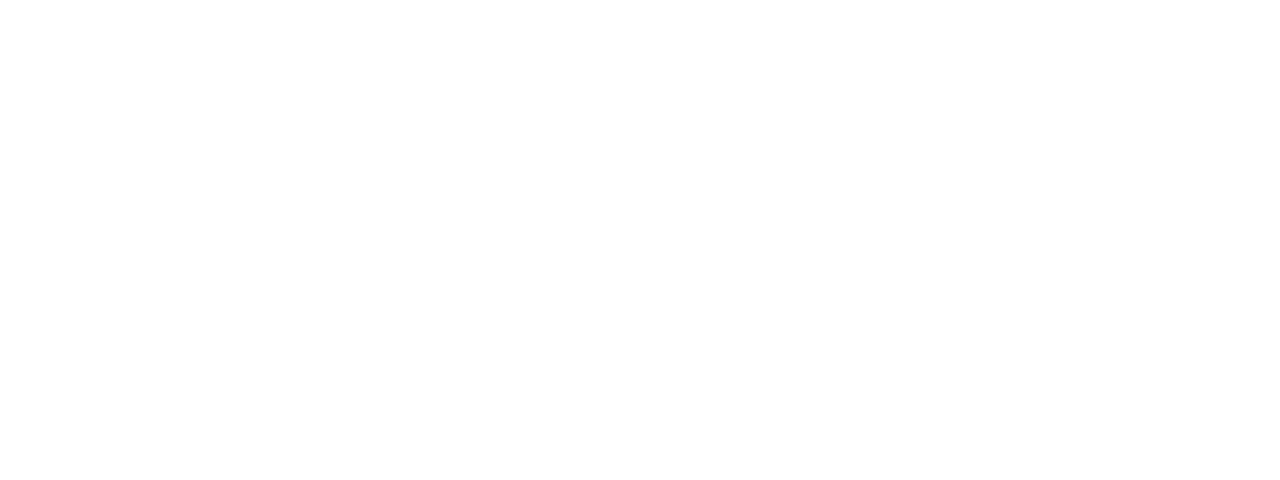
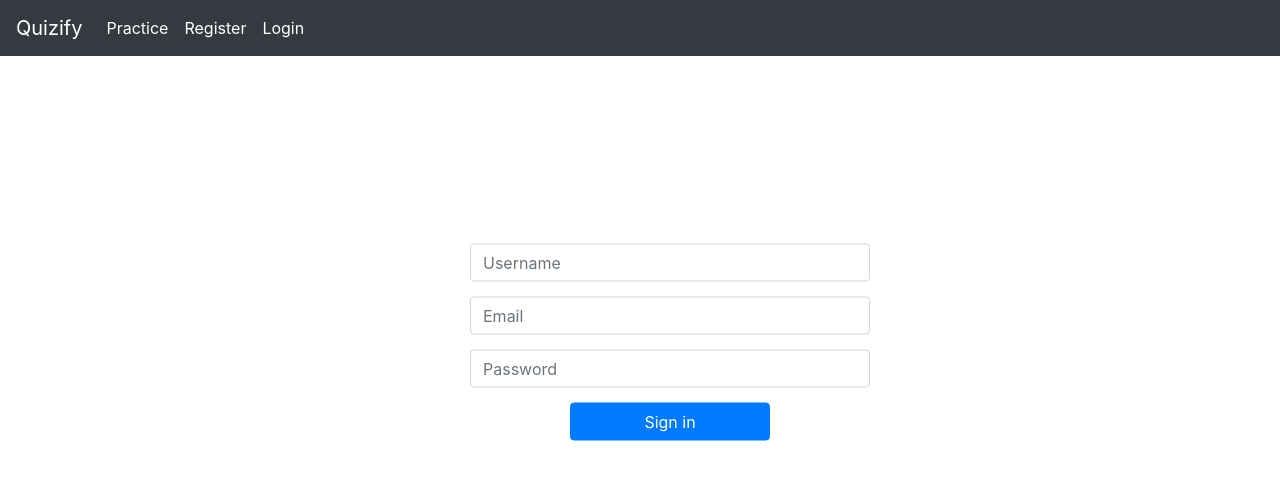
Before and after one commit to Rookxc/quiz-app, a React (Create React App) app in the folder frontend/: page /register in a window 1280 px wide. Shown: the top 480 px of the page. Built offline with nearby package versions, Linux system fonts and the light colour scheme.

Commit message:
Added landing page + read desc
Done with registration and login.

```diff
--- a/frontend/package.json
+++ b/frontend/package.json
@@ -3,6 +3,10 @@
   "version": "0.1.0",
   "private": true,
   "dependencies": {
+    "@fortawesome/fontawesome-svg-core": "^1.2.36",
+    "@fortawesome/free-brands-svg-icons": "^5.15.4",
+    "@fortawesome/free-solid-svg-icons": "^5.15.4",
+    "@fortawesome/react-fontawesome": "^0.1.15",
     "@testing-library/jest-dom": "^5.11.4",
     "@testing-library/react": "^11.1.0",
     "@testing-library/user-event": "^12.1.10",
--- a/frontend/src/App.js
+++ b/frontend/src/App.js
@@ -3,21 +3,30 @@ import './App.css';
 
 //Components
 import Login from './Components/Login';
+import Register from './Components/Register';
 import Navigation from './Components/Navigation';
-
+import LandingPage from './Components/LandingPage';
+import Practice from './Components/Practice';
 
 function App() {
   return (
     <BrowserRouter>
      <div className="App">
       <Route path="/" exact>
-        <Navigation></Navigation>
+        <Navigation/>
+        <LandingPage/>
       </Route>
       <Route path="/login">
+        <Navigation/>
         <Login/>
       </Route>
       <Route path="/register">
-
+        <Navigation/>
+        <Register/>
+      </Route>
+      <Route path="/practice">
+        <Navigation/>
+        <Practice/>
       </Route>
       </div>
     </BrowserRouter>
--- a/frontend/src/Components/Button.js
+++ b/frontend/src/Components/Button.js
@@ -1,6 +1,6 @@
 function Button(props){
     return(
-        <button className="btn btn-primary" onClick={props.onClick}>{props.text}</button>
+        <button style={{marginTop: "15px", width: "200px"}}  className="btn btn-primary" onClick={props.onClick}>{props.text}</button>
     )
 }
 
--- /dev/null
+++ b/frontend/src/Components/LandingPage.js
@@ -0,0 +1,27 @@
+import { FontAwesomeIcon } from "@fortawesome/react-fontawesome"
+import {
+    faGithub,
+    faLinkedin,
+    faFacebook,
+    faInstagram,
+    faStackOverflow
+} from '@fortawesome/free-brands-svg-icons';
+
+function LandingPage(props){
+    return(
+        <div  style={{position: 'absolute', left: '50%', top: '40%', transform: 'translate(-50%, -50%)'}}>
+            <h1> Welcome to Quizify! </h1>
+            <h3> Rok Šekoranja | Rookxc </h3>
+            <h5> MongoDB | Express.js | React.js | Node.js </h5>
+            <div style={{paddingTop: "10px"}}>
+                <a href="https://www.instagram.com/rokseko/"><FontAwesomeIcon style={{marginRight: "50px", color: "#000"}} icon={faInstagram}/></a>
+                <a href="https://www.facebook.com/rok.sekoranja.921/"><FontAwesomeIcon style={{marginRight: "50px", color: "#000"}} icon={faFacebook}/></a>
+                <a href="https://www.linkedin.com/in/rok-sekoranja/"><FontAwesomeIcon style={{marginRight: "50px", color: "#000"}} icon={faLinkedin}/></a>
+                <a href="https://github.com/Rookxc"><FontAwesomeIcon style={{marginRight: "50px", color: "#000"}} icon={faGithub}/></a>
+                <a href="https://stackoverflow.com/users/9874809/rok-%c5%a0ekoranja"><FontAwesomeIcon style={{color: "#000"}} icon={faStackOverflow}/></a>
+            </div>
+        </div>
+    )
+}
+
+export default LandingPage;
--- a/frontend/src/Components/Login.js
+++ b/frontend/src/Components/Login.js
@@ -1,5 +1,6 @@
 import {useState} from 'react';
 
+import Button from './Button'
 
 function Login(){
     const [username, setUsername] = useState('');
@@ -26,12 +27,14 @@ function Login(){
 
 
     return(
-        <form className="form-group" onSubmit={Login}>
+        <div style={{width: "400px", margin: "30px", position: 'absolute', left: '50%', top: '40%', transform: 'translate(-50%, -50%)'}}>
+            <form className="form-group " onSubmit={Login}>
                 <input
+                    style={{marginBottom: "15px"}}
                     type="text"
-                className="form-control"
+                    className="form-control "
                     name="username"
-                placeholder="Uporabniško ime"
+                    placeholder="Username"
                     value={username}
                     onChange={(e) => {
                     setUsername(e.target.value);
@@ -41,14 +44,15 @@ function Login(){
                     type="password"
                     className="form-control"
                     name="password"
-                placeholder="Geslo"
+                    placeholder="Password"
                     value={password}
                     onChange={(e) => {
                     setPassword(e.target.value);
                     }}
                 />
-            <button>Prijava</button>
+                <Button text="Login"/>
             </form>
+        </div>
     )
 }
 
--- /dev/null
+++ b/frontend/src/Components/Practice.js
@@ -0,0 +1,9 @@
+function Practice(props){
+    return(
+        <div>
+            tuki pa še pride
+        </div>
+    )
+}
+
+export default Practice;
--- /dev/null
+++ b/frontend/src/Components/Register.js
@@ -0,0 +1,73 @@
+import {useState} from 'react';
+
+import Button from './Button'
+
+function Register(){
+    const [username, setUsername] = useState('');
+    const [password, setPassword] = useState('');
+    const [email, setEmail] = useState("");
+
+    async function Register(e){
+        e.preventDefault();
+        const res = await fetch('http://localhost:3001/users', {
+            method: 'POST',
+            credentials: 'include',
+            headers: {
+                'Content-Type': 'application/json'
+            },
+            body: JSON.stringify({
+                username: username,
+                password: password,
+                email: email,
+            })
+        });
+
+        const data = await res.json();
+        setUsername("");
+        setPassword("");
+        setEmail("");
+    }
+
+
+    return(
+        <div style={{width: "400px", margin: "30px", position: 'absolute', left: '50%', top: '40%', transform: 'translate(-50%, -50%)'}}>
+        <form className="form-group" onSubmit={Register}>
+            <input
+                style={{marginBottom: "15px"}}
+                type="text"
+                className="form-control"
+                name="username"
+                placeholder="Username"
+                value={username}
+                onChange={(e) => {
+                setUsername(e.target.value);
+                }}
+            />
+            <input
+                style={{marginBottom: "15px"}}
+                type="text"
+                className="form-control"
+                name="email"
+                placeholder="Email"
+                value={email}
+                onChange={(e) => {
+                setEmail(e.target.value);
+                }}
+            />
+            <input
+                type="password"
+                className="form-control"
+                name="password"
+                placeholder="Password"
+                value={password}
+                onChange={(e) => {
+                setPassword(e.target.value);
+                }}
+            />
+            <Button text="Sign in" />
+        </form>
+    </div>
+    )
+}
+
+export default Register;
```
Also changed, not shown: 1 other file (tests, documents, lock files or other folders). Lines whose indentation alone changed are shown as unchanged.
